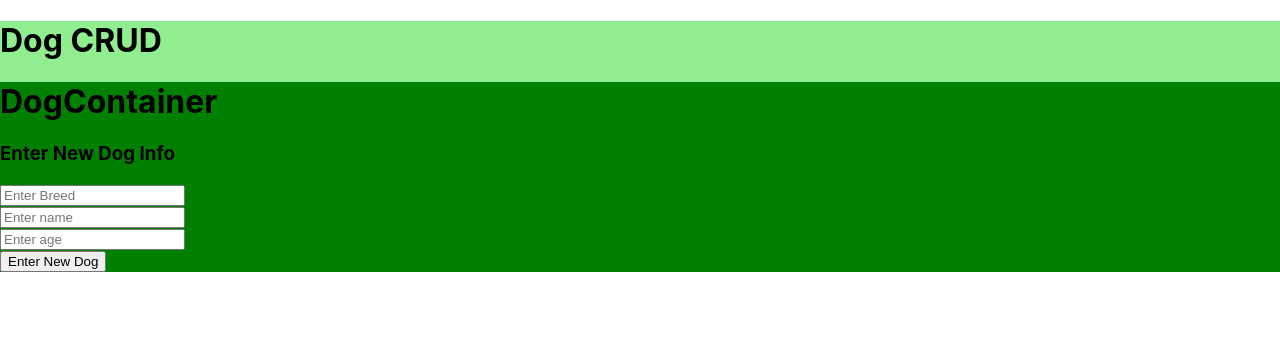
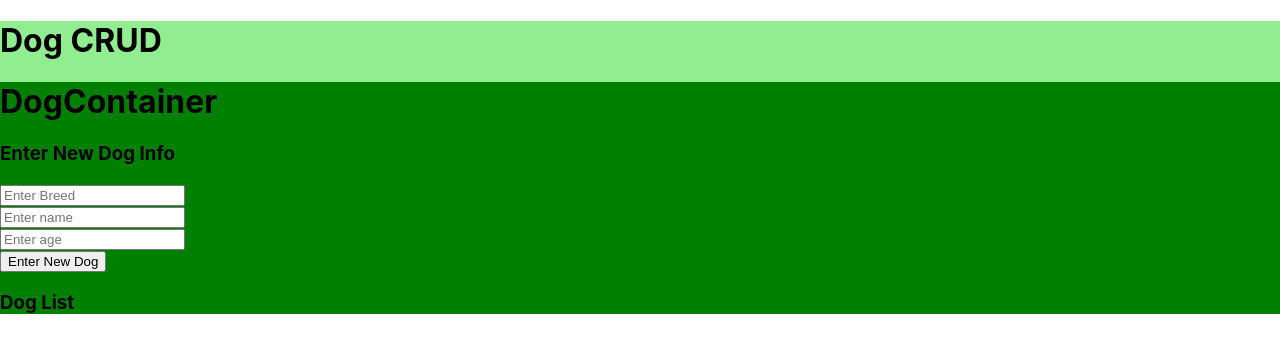
Before and after one commit to boyerst/dog-CRUD-react, a React (Create React App) app in the folder react-dog-crud/: page / in a window 1280 px wide. Shown: the top 352 px of the page. Built offline with nearby package versions, Linux system fonts and the light colour scheme.

Commit message:
added/rendered DogList

```diff
--- /dev/null
+++ b/react-dog-crud/src/DogContainer/DogList/index.js
@@ -0,0 +1,14 @@
+import React from 'react'
+
+function DogList() {
+
+
+
+  return (
+    <div>
+      <h3>Dog List</h3>
+    </div>
+  )
+}
+
+export default DogList
--- a/react-dog-crud/src/DogContainer/index.js
+++ b/react-dog-crud/src/DogContainer/index.js
@@ -1,7 +1,8 @@
 
 import React from 'react'
 import './index.css'
-import DogNewForm from '../DogNewForm'
+import DogNewForm from './DogNewForm'
+import DogList from './DogList'
 
 class DogContainer extends React.Component {
   constructor() {
@@ -28,6 +29,7 @@ class DogContainer extends React.Component {
       <div className="DogContainer">
         <h1>DogContainer</h1>
         <DogNewForm addDog={this.addDog} />
+        <DogList />
       </div>
     )
   }
```
Also changed, not shown: react-dog-crud/src/DogContainer/DogNewForm/index.js (renamed from react-dog-crud/src/DogNewForm/index.js).
